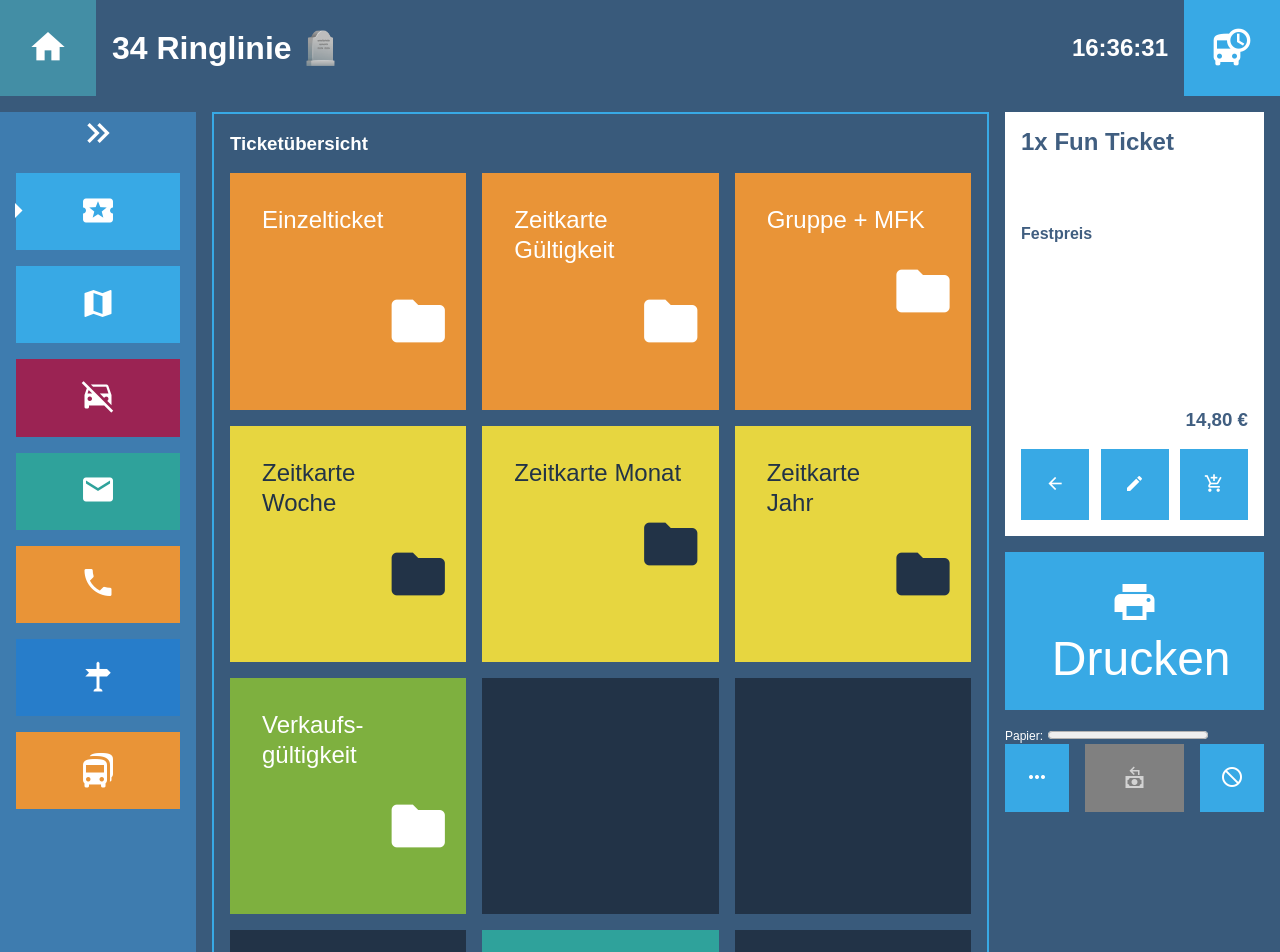
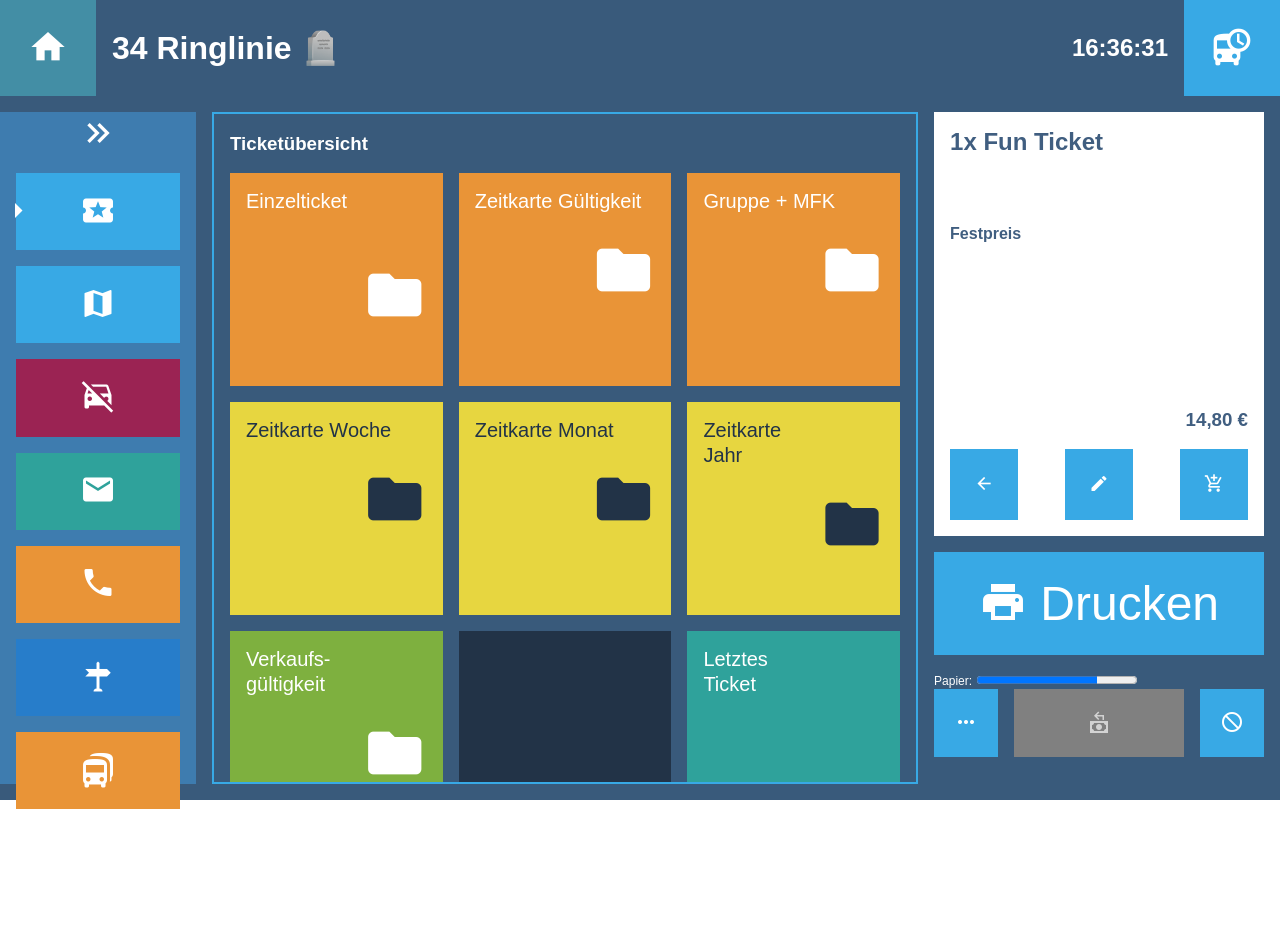
Before and after one commit to JulianSchmidtke/ScanBus, a SvelteKit app in the folder App/: page /bus in a window 1280 px wide. Shown: the top 952 px of the page. After the commit the page ends 809 px from the top, so only its background shows below. Built offline with nearby package versions, Linux system fonts and the light colour scheme.

Commit message:
Finish look of bus page

```diff
--- a/App/src/routes/bus/+page.svelte
+++ b/App/src/routes/bus/+page.svelte
@@ -78,12 +78,9 @@
 				<div class="mdi mdi-folder" />
 			</div>
 			<div style="background-color: #223347;" />
-			<div style="background-color: #223347;" />
-			<div style="background-color: #223347;" />
 			<div style="background-color: #2FA29B;">
 				<p>Letztes <br />Ticket</p>
 			</div>
-			<div style="background-color: #223347;" />
 		</div>
 	</div>
 	<div class="col3">
@@ -100,7 +97,7 @@
 		<div class="mdi mdi-printer">&nbsp;Drucken</div>
 		<div class="paper">
 			<label for="paper">Papier: </label>
-			<progress id="paper" max="100" value="0">0%</progress>
+			<progress id="paper" max="100" value="75">75%</progress>
 		</div>
 		<div class="more-buttons">
 			<div class="mdi mdi-dots-horizontal" />
@@ -165,7 +162,7 @@
 	}
 
 	main {
-		min-height: calc(100vh - 4rem);
+		max-height: calc(100vh - 6rem - 32px);
 		padding-block: 1rem;
 		display: flex;
 		justify-content: stretch;
@@ -199,15 +196,16 @@
 	}
 
 	.col2 {
-		flex-grow: 1.3;
+		flex-grow: 1.1;
 		border: 2px solid #38a9e5;
 		padding-inline: 16px;
+		overflow-y: scroll;
 	}
 
 	.col2 > .options-grid {
 		display: grid;
 		grid-template-columns: repeat(3, 1fr);
-		grid-template-rows: repeat(4, 1fr);
+		grid-template-rows: repeat(3, 1fr);
 		grid-column-gap: 16px;
 		grid-row-gap: 16px;
 		line-height: 1.25;
@@ -216,12 +214,11 @@
 	.options-grid > div {
 		background-color: white;
 		aspect-ratio: 1;
-		font-size: 1.5rem;
+		font-size: 1.25rem;
 	}
 
 	.options-grid div p {
-		margin: 32px;
-		margin-bottom: 16px;
+		margin: 16px;
 	}
 
 	.options-grid div .mdi {
@@ -231,7 +228,7 @@
 	}
 
 	.col3 {
-		flex-grow: 1;
+		flex-grow: 1.1;
 		padding-right: 16px;
 	}
 
```
